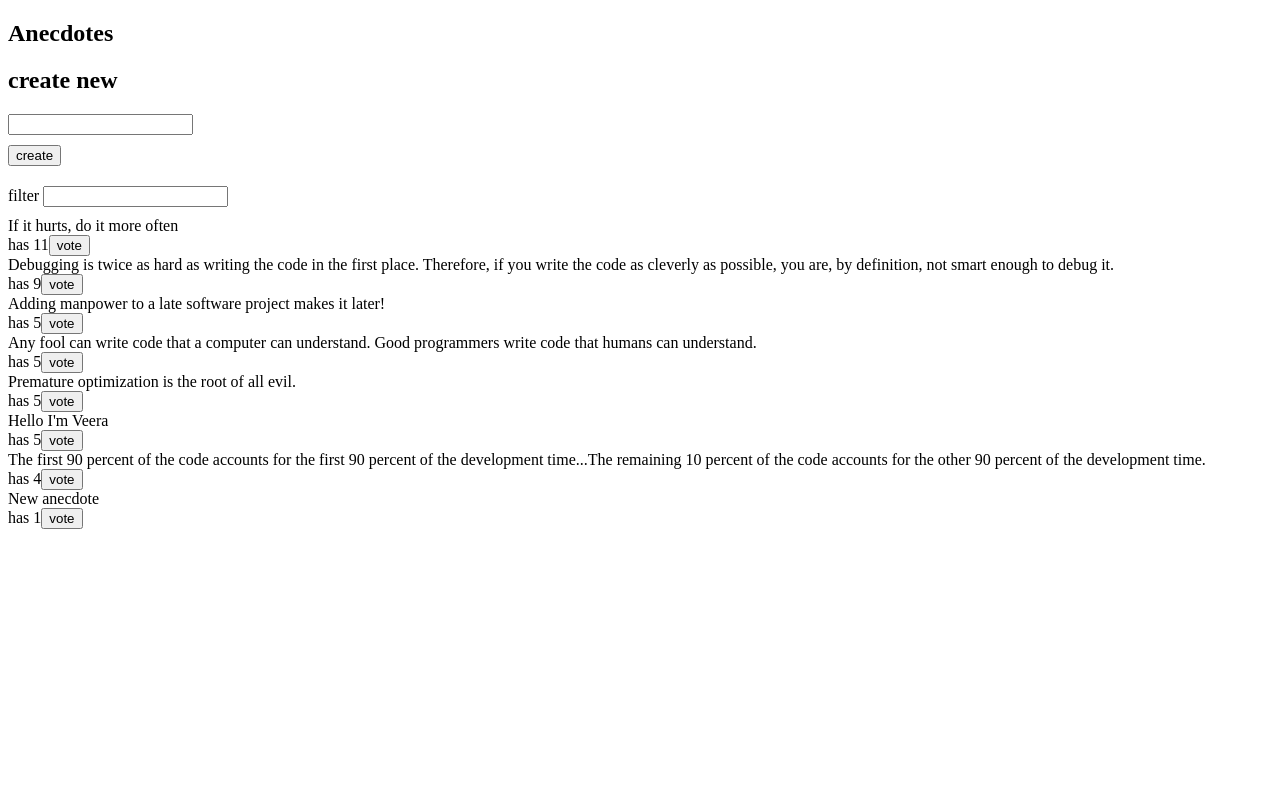
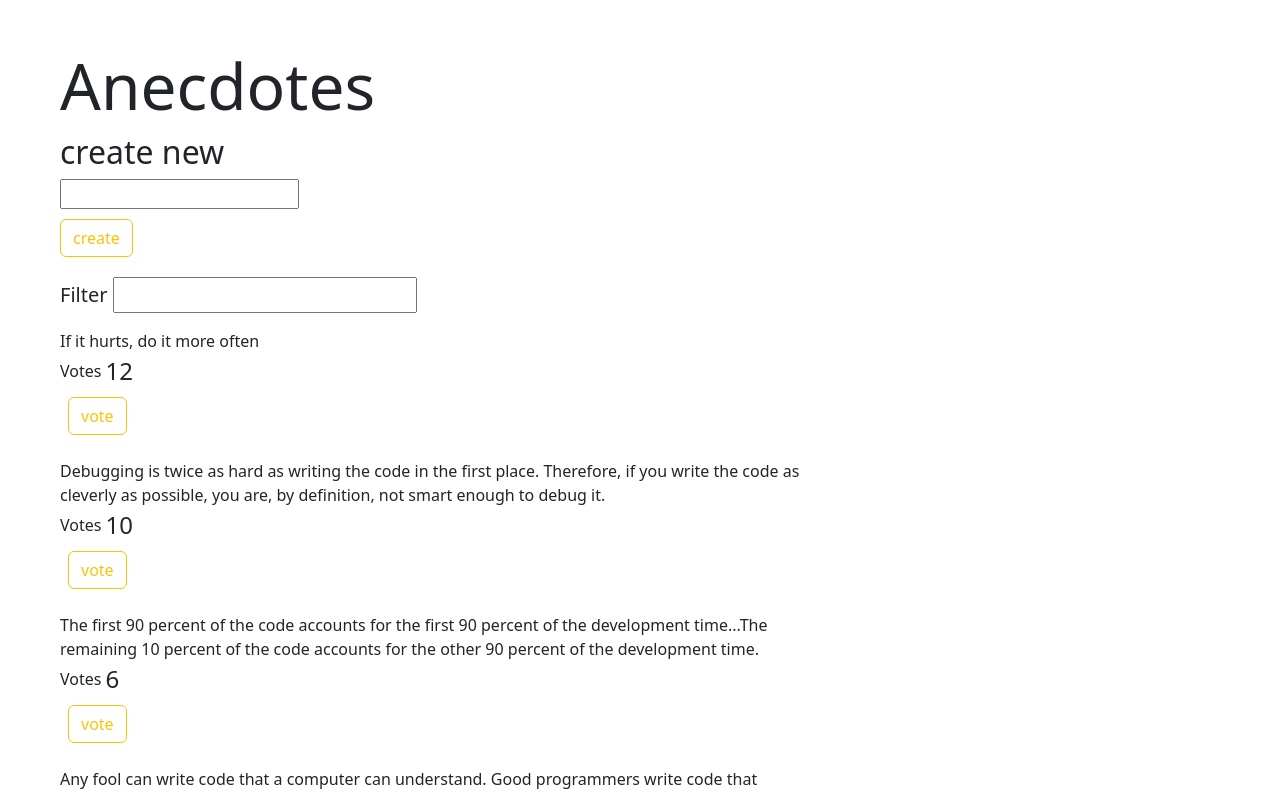
Before and after one commit to Veera-helli/FS_Osa6, a React (Create React App) app in the folder redux-anecdotes/: page / in a window 1280 px wide. Shown: the top 795 px of the page. Built offline with nearby package versions, Linux system fonts and the light colour scheme; data requests are answered from the project's data file.

Commit message:
styling with Bootstrap and filter fix

```diff
--- a/redux-anecdotes/db.json
+++ b/redux-anecdotes/db.json
@@ -3,7 +3,7 @@
     {
       "content": "If it hurts, do it more often",
       "id": "47145",
-      "votes": 11
+      "votes": 12
     },
     {
       "content": "Adding manpower to a late software project makes it later!",
@@ -13,12 +13,12 @@
     {
       "content": "The first 90 percent of the code accounts for the first 90 percent of the development time...The remaining 10 percent of the code accounts for the other 90 percent of the development time.",
       "id": "69581",
-      "votes": 4
+      "votes": 6
     },
     {
       "content": "Any fool can write code that a computer can understand. Good programmers write code that humans can understand.",
       "id": "36975",
-      "votes": 5
+      "votes": 6
     },
     {
       "content": "Premature optimization is the root of all evil.",
@@ -28,7 +28,7 @@
     {
       "content": "Debugging is twice as hard as writing the code in the first place. Therefore, if you write the code as cleverly as possible, you are, by definition, not smart enough to debug it.",
       "id": "98312",
-      "votes": 9
+      "votes": 10
     },
     {
       "content": "Hello I'm Veera",
--- a/redux-anecdotes/package.json
+++ b/redux-anecdotes/package.json
@@ -8,7 +8,9 @@
     "@testing-library/react": "^13.1.1",
     "@testing-library/user-event": "^14.1.1",
     "axios": "^0.27.2",
+    "bootstrap": "^5.2.0",
     "react": "^18.1.0",
+    "react-bootstrap": "^2.5.0",
     "react-dom": "^18.1.0",
     "react-redux": "^8.0.1",
     "react-scripts": "5.0.1",
--- a/redux-anecdotes/src/App.js
+++ b/redux-anecdotes/src/App.js
@@ -13,8 +13,8 @@ const App = () => {
   }, [dispatch]);
 
   return (
-    <div>
-      <h2>Anecdotes</h2>
+    <div className='container m-5'>
+      <h2 className='display-3'>Anecdotes</h2>
       <Notification />
       <AnecdoteForm />
       <Filter />
--- a/redux-anecdotes/src/components/AnecdoteForm.js
+++ b/redux-anecdotes/src/components/AnecdoteForm.js
@@ -1,6 +1,7 @@
 import { useDispatch } from 'react-redux';
 import { createAnecdote } from '../reducers/anecdoteReducer';
 import { setNotif, removeNotif } from '../reducers/notificationReducer';
+import Button from 'react-bootstrap/Button';
 
 const AnecdoteForm = (props) => {
   const dispatch = useDispatch();
@@ -26,9 +27,12 @@ const AnecdoteForm = (props) => {
         <div>
           <input name='anecdote' />
         </div>
-        <button style={{ marginTop: '10px', marginBottom: '20px' }}>
+        <Button
+          variant='outline-warning'
+          style={{ marginTop: '10px', marginBottom: '20px' }}
+        >
           create
-        </button>
+        </Button>
       </form>
     </>
   );
--- a/redux-anecdotes/src/components/AnecdoteList.js
+++ b/redux-anecdotes/src/components/AnecdoteList.js
@@ -1,7 +1,8 @@
 import { useSelector, useDispatch } from 'react-redux';
 import { newVote } from '../reducers/anecdoteReducer';
 import { setNotif, removeNotif } from '../reducers/notificationReducer';
-import anecdoteService from '../services/anecdotes';
+
+import Button from 'react-bootstrap/Button';
 
 const AnecdoteList = (props) => {
   const anecdotes = useSelector((state) => state.anecdotes);
@@ -28,13 +29,22 @@ const AnecdoteList = (props) => {
           anecdote.content.toLowerCase().includes(anecdoteFilter)
         )
         .map((anecdote) => (
-          <div key={anecdote.id}>
-            <div>{anecdote.content}</div>
-            <div>
-              has {anecdote.votes}
-              <button onClick={() => vote(anecdote.id, anecdote.content)}>
+          <div key={anecdote.id} className='align-items-center'>
+            <div className='col-md-8 mt-3 align-self-center'>
+              {anecdote.content}
+            </div>
+            <div className='d-flex align-items-center'>
+              <div className='text-dark'>Votes </div>
+              <div className='ms-1 fs-4 text-dark'>{anecdote.votes}</div>
+            </div>
+            <div className='align-self-center'>
+              <Button
+                className='m-2'
+                variant='outline-warning'
+                onClick={() => vote(anecdote.id, anecdote.content)}
+              >
                 vote
-              </button>
+              </Button>
             </div>
           </div>
         ))}
--- a/redux-anecdotes/src/components/Filter.js
+++ b/redux-anecdotes/src/components/Filter.js
@@ -6,15 +6,15 @@ const Filter = () => {
   const handleChange = (event) => {
     // input-field value is in variable event.target.value
     console.log(event.target.value);
-    dispatch(setFilter(event.target.value));
+    dispatch(setFilter(event.target.value.toLowerCase()));
   };
   const style = {
     marginBottom: 10,
   };
 
   return (
-    <div style={style}>
-      filter <input onChange={handleChange} />
+    <div style={style} className='fs-5'>
+      Filter <input onChange={handleChange} />
     </div>
   );
 };
--- a/redux-anecdotes/src/components/Notification.js
+++ b/redux-anecdotes/src/components/Notification.js
@@ -6,6 +6,7 @@ const Notification = () => {
     border: 'solid',
     padding: 10,
     borderWidth: 1,
+    borderRadius: 10,
   };
   if (notification) {
     return <div style={style}>{notification}</div>;
--- a/redux-anecdotes/src/index.js
+++ b/redux-anecdotes/src/index.js
@@ -1,6 +1,8 @@
 import React from 'react';
 import ReactDOM from 'react-dom/client';
 import { Provider } from 'react-redux';
+import 'bootstrap/dist/css/bootstrap.min.css';
+
 import App from './App';
 import store from './store.js';
 
```
Also changed, not shown: 1 other file (tests, documents, lock files or other folders).
